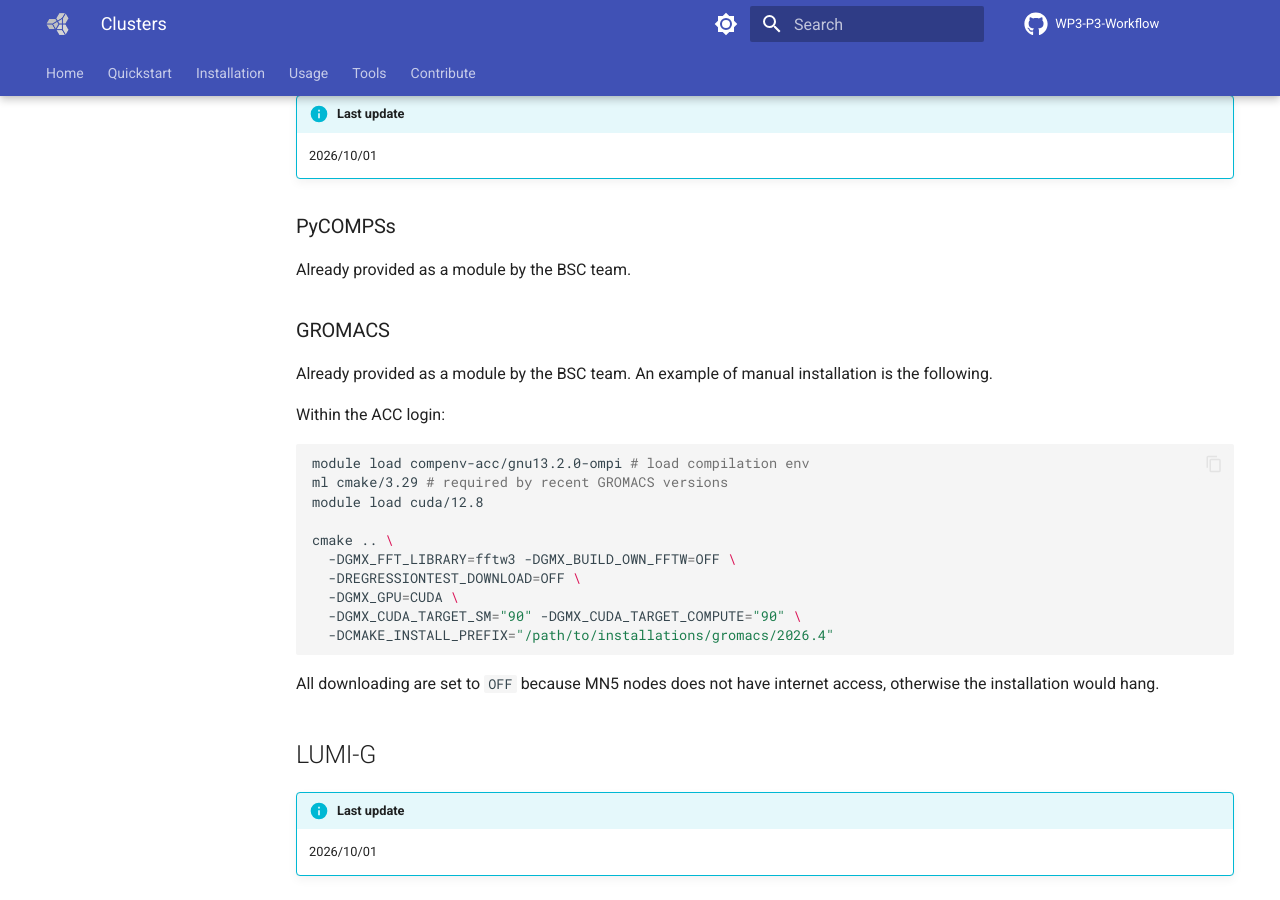
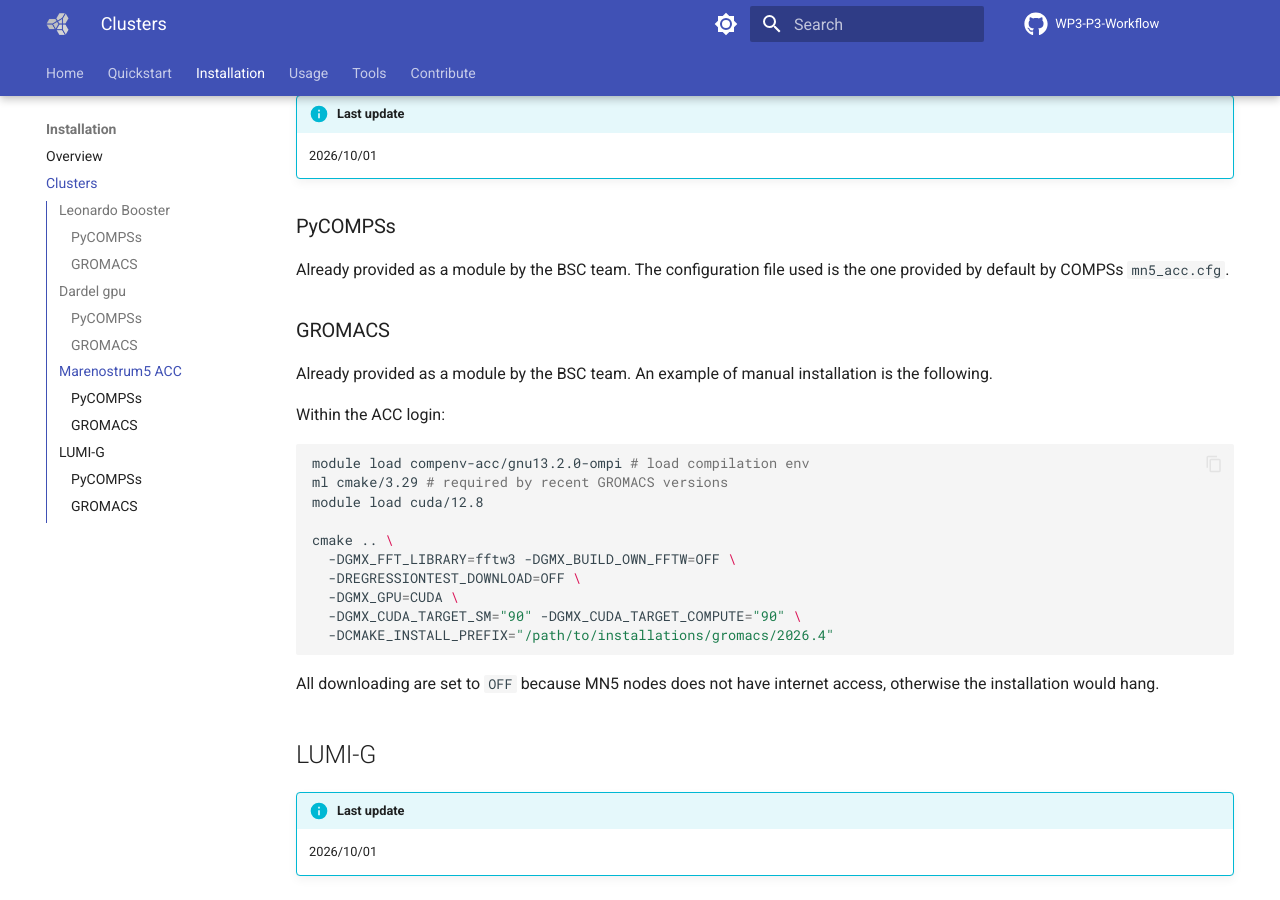
Before and after one commit to GANANA-EU-INDIA/WP3-P3-workflow, an MkDocs documentation site: the page built from docs/clusters.md, in a window 1280 px wide and 900 px high, scrolled down 3407 px. Built offline with MkDocs 1.6.1 and Material for MkDocs 9.7.7, drawn with Linux system fonts in a browser that asks for light colours; comment, search, counter and statistics services are not loaded.

Commit message:
Make clusters more discoverable and with toc (workaround)

```diff
--- a/docs/clusters.md
+++ b/docs/clusters.md
@@ -159,7 +159,7 @@ The GROMACS version tested is `gromacs/2026.1-cpeGNU-24.11`, a module provided b
 
 ### PyCOMPSs
 
-Already provided as a module by the BSC team.
+Already provided as a module by the BSC team. The configuration file used is the one provided by default by COMPSs `mn5_acc.cfg`.
 
 ### GROMACS
 
--- a/mkdocs.yml
+++ b/mkdocs.yml
@@ -32,7 +32,10 @@ theme:
 nav:
   - Home: index.md
   - Quickstart: quickstart.md
-  - Installation: installation.md
+  - Installation:
+      - Overview: installation.md
+      - Clusters: clusters.md
+#  - Installation: installation.md
   - Usage: workflow_setup_and_usage.md
   - Tools: tools.md
   - Contribute: contributing.md
```
